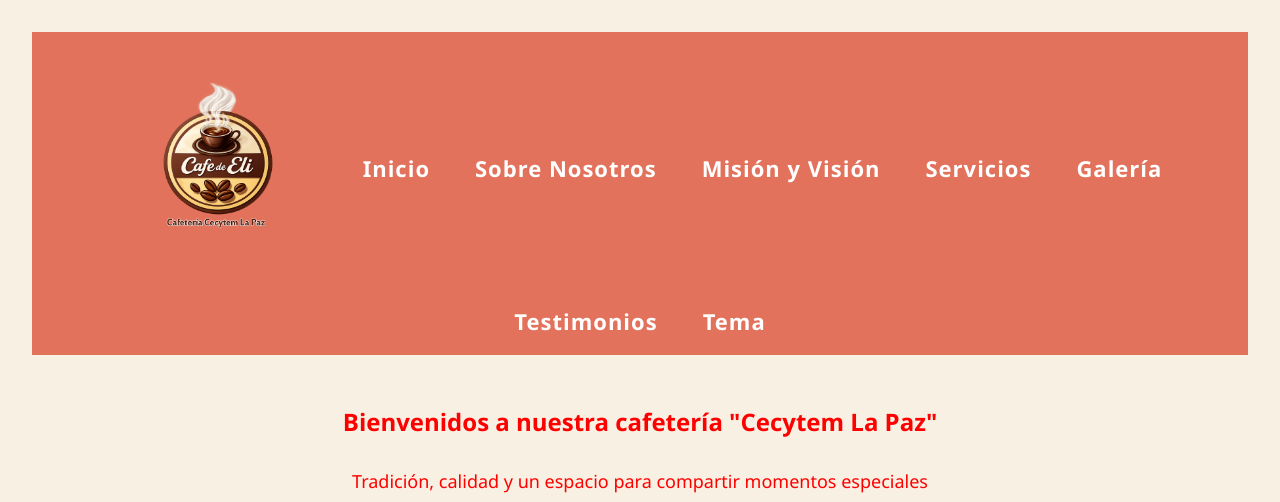
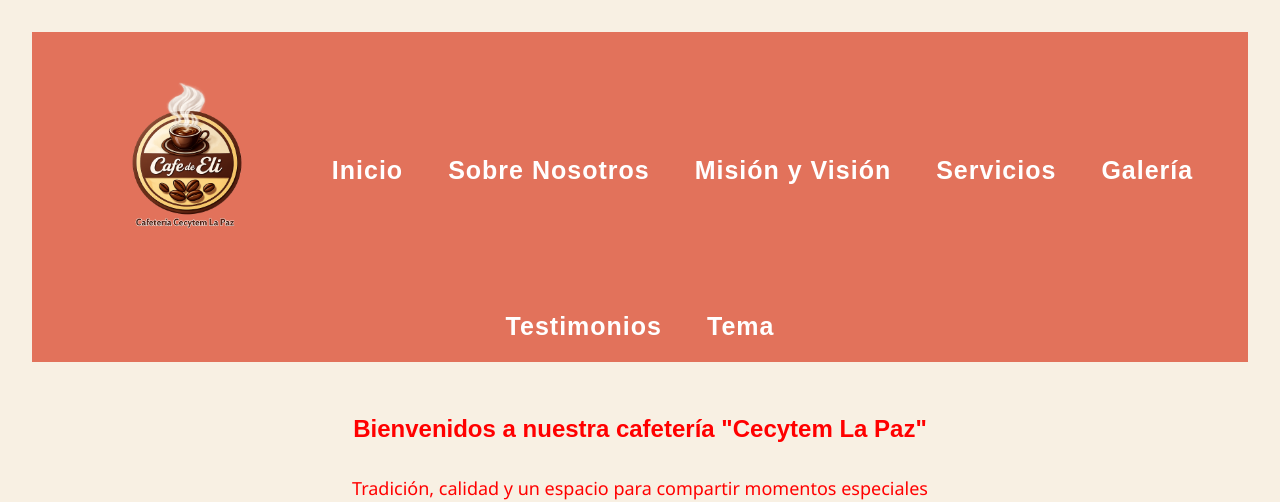
Before and after one commit to Elizabethcc2025/ECO727_PI, a React app in the folder frontend/: page / in a window 1280 px wide. Shown: the top 502 px of the page. Built offline with nearby package versions, Linux system fonts and the light colour scheme; the HTML template or start-up script is replaced by a standard one.

Commit message:
Modificación13

```diff
--- a/frontend/src/App.css
+++ b/frontend/src/App.css
@@ -112,13 +112,20 @@
 }
 
 .navbar a {
-  font-size: 22px;       /* tamaño de letra más grande */
+  font-size: 25px;       /* tamaño de letra más grande */
   margin: 0 15px;        /* separación horizontal entre palabras */
   color: #FFFFFF;        /* texto blanco */
   text-decoration: none; /* sin subrayado */
   font-weight: 600;      /* grosor de la fuente */
   letter-spacing: 1px;   /* separación entre letras dentro de cada palabra */
 }
+
+.navbar a,
+section h1,
+section h2 {
+  font-family: 'Montserrat', sans-serif;
+}
+
 
 
 
```
